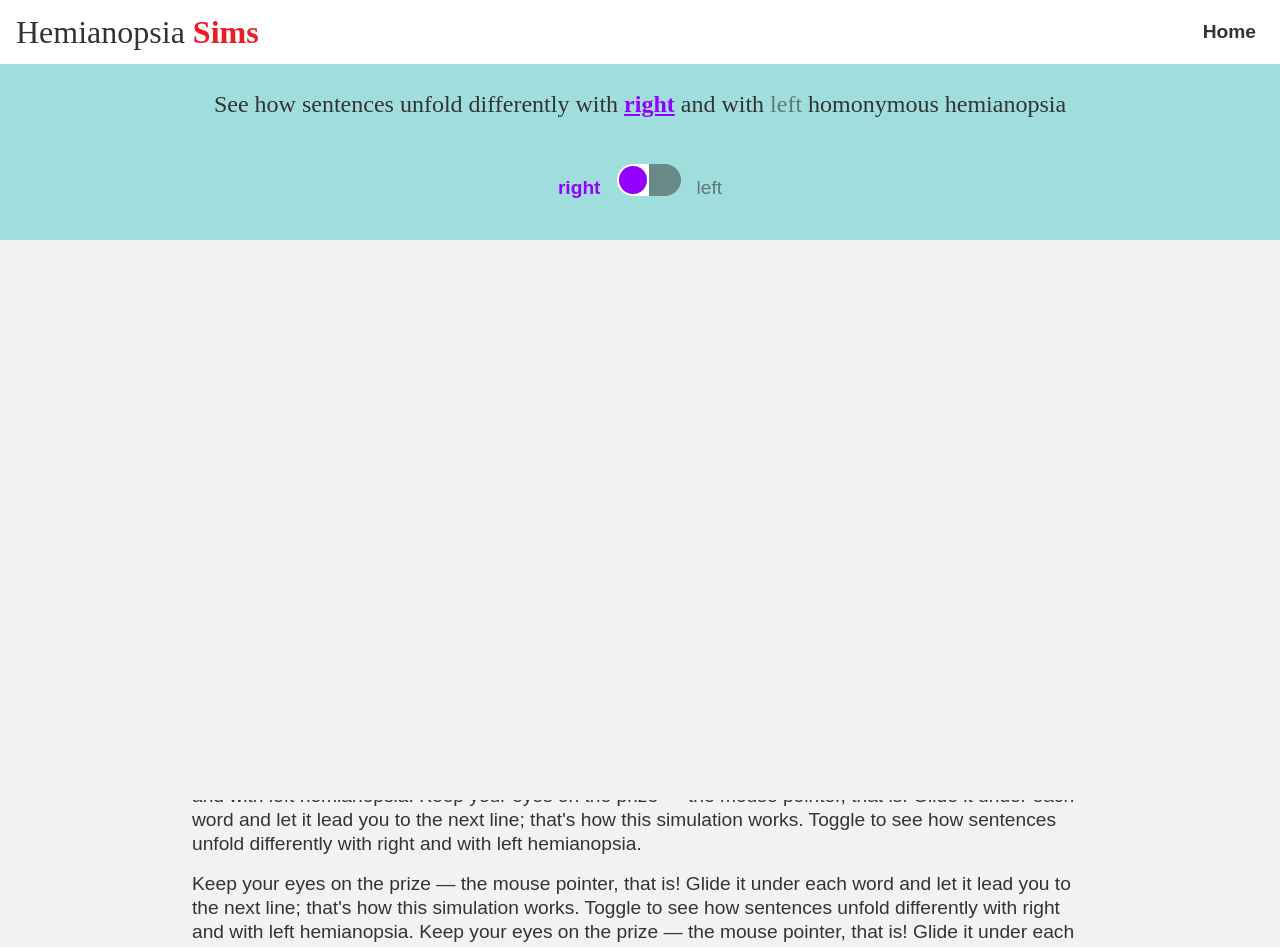
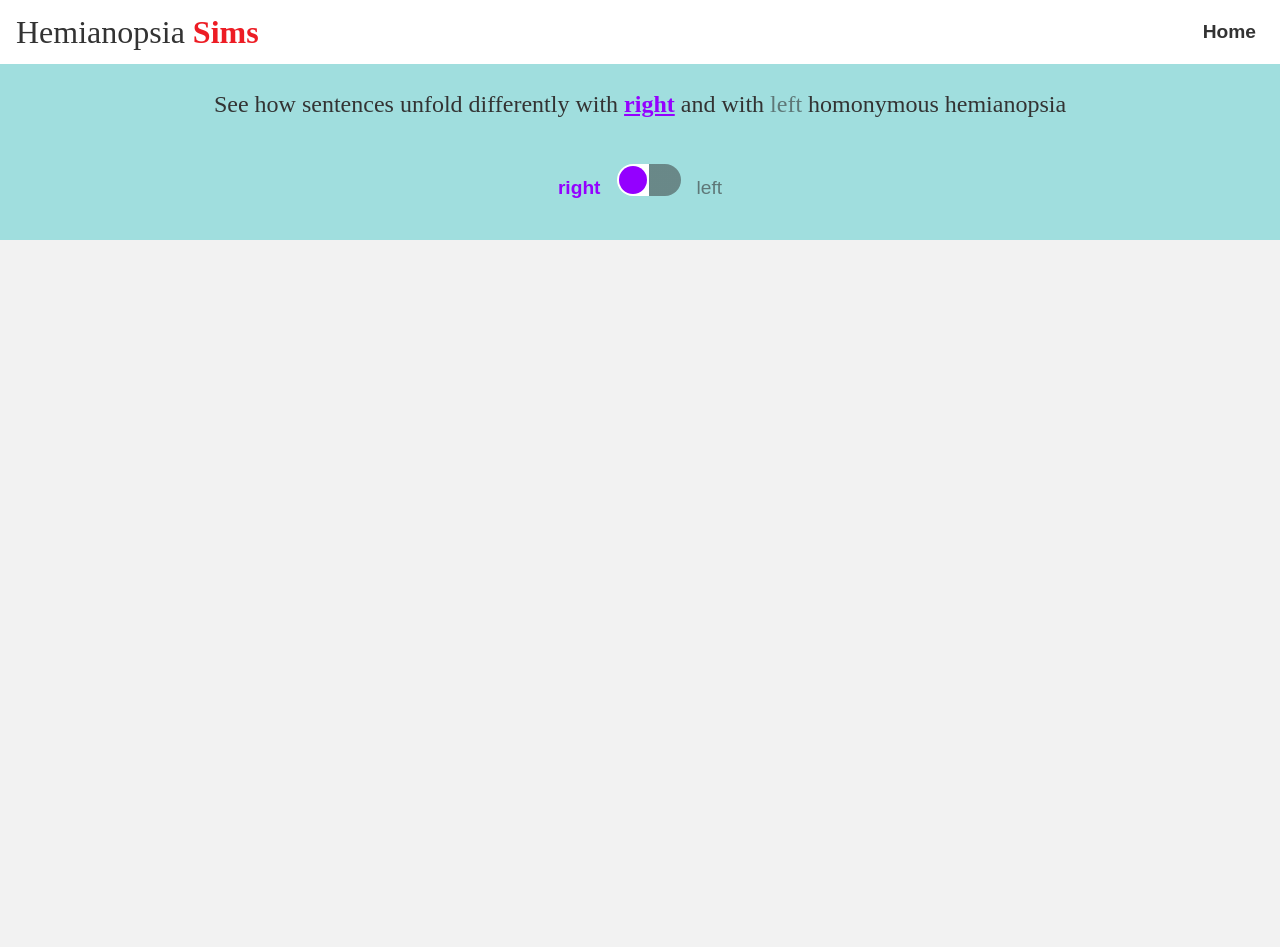
Before and after one commit to mcdott/hemianopsia-sims, a React (Vite) app: page /#/read in a window 1280 px wide. Shown: the top 947 px of the page. Built offline with nearby package versions, Linux system fonts and the light colour scheme.

Commit message:
Positions the overlay within the read sim container

```diff
--- a/src/components/Read.css
+++ b/src/components/Read.css
@@ -1,18 +1,13 @@
 /* Read.css */
-.reading-window-cursor-container {
-  /* cursor: url(../assets/purple-dash-96px.png) 48 48, auto; */
-  /* https://icons8.com/icons/set/dash to change dash color */
-  height: 100%;
-  /*  width: 100vw;
-  margin: 0 -96 0 96px; */
+.read-sim-container {
+  /* height: 100%; */
+  position: relative;
+  padding: 0 5% 0 5%;
+  background-color: var(--color-bg-secondary);
   /* display: grid;
   grid-template-columns: 1fr 1fr 1fr;
   grid-template-rows: auto 1fr;
   grid-template-areas: "toggle toggle toggle" "read read sidebar"; */
-  /* position: fixed;
-  top: 25%;
-  left: 0;
-  height: 100%; */
 }
 
 /* Toggle container styles */
@@ -117,8 +112,6 @@ label:active:after {
   display: flex;
   flex-direction: column;
   align-items: center;
-  /* cursor: url(../assets/purple-dash-96px.png) 48 48, auto; */
-  /* https://icons8.com/icons/set/dash to change dash color */
 }
 
 .overlay {
@@ -148,15 +141,3 @@ label:active:after {
 p {
   padding-top: var(--spacing-4);
 }
-
-/* Sidebar styles */
-/* .sidebar {
-  height: 100vh;
-  width: var(--spacing-16);
-  background-color: var(--color-bg-secondary);
-  display: flex;
-  flex-direction: column;
-  align-items: center;
-  position: fixed;
-  z-index: 1;
-} */
--- a/src/components/Read.tsx
+++ b/src/components/Read.tsx
@@ -1,6 +1,7 @@
 import React, { useEffect, useRef, useState } from "react";
 import "./Read.css";
 import customCursorImg from "../assets/purple-dash-96px.png";
+// https://icons8.com/icons/set/dash to change dash color
 
 const Read = () => {
   const [cursorX, setCursorX] = useState(0);
@@ -37,9 +38,7 @@ const Read = () => {
   };
 
   useEffect(() => {
-    const container = document.querySelector(
-      ".reading-window-cursor-container"
-    );
+    const container = document.querySelector(".read-sim-container");
 
     if (container) {
       container.addEventListener("mouseenter", handleContainerMouseEnter);
@@ -52,16 +51,20 @@ const Read = () => {
     }
   }, []);
 
-  const overlayStyle = overlayOnLeft
+  const overlayStyle: React.CSSProperties = overlayOnLeft
     ? {
-        width: `min(${cursorX}px)`,
+        position: "absolute", // Position the overlay relative to the container
+        width: `min(${cursorX}px, 100%)`, // Limit the width to the parent's width
         left: 0,
-        right: "auto",
+        top: 0, // Ensure it covers from the top of the container
+        bottom: 0, // Stretch to the bottom of the container
       }
     : {
-        width: `calc(100vw - ${cursorX}px)`,
+        position: "absolute",
+        width: `calc(100% - ${cursorX}px)`,
         left: `${cursorX}px`,
-        right: "auto",
+        top: 0,
+        bottom: 0,
       };
 
   const toggleOverlaySide = () => {
@@ -96,74 +99,11 @@ const Read = () => {
           </p>
         </div>
       </div>
-      <div className='reading-window-cursor-container'>
-        <div className='read-container' onMouseMove={handleMouseMove}>
-          <div className='overlay' style={overlayStyle}></div>
-          <h1 id='read-title'>Read</h1>
-          <p>
-            Keep your eyes on the prize — the mouse pointer, that is! Glide it
-            under each word and let it lead you to the next line; that's how
-            this simulation works. Toggle to see how sentences unfold
-            differently with right and with left hemianopsia. Keep your eyes on
-            the prize — the mouse pointer, that is! Glide it under each word and
-            let it lead you to the next line; that's how this simulation works.
-            Toggle to see how sentences unfold differently with right and with
-            left hemianopsia.
-          </p>
-          <p>
-            Keep your eyes on the prize — the mouse pointer, that is! Glide it
-            under each word and let it lead you to the next line; that's how
-            this simulation works. Toggle to see how sentences unfold
-            differently with right and with left hemianopsia. Keep your eyes on
-            the prize — the mouse pointer, that is! Glide it under each word and
-            let it lead you to the next line; that's how this simulation works.
-            Toggle to see how sentences unfold differently with right and with
-            left hemianopsia.
-          </p>
-          <p>
-            Keep your eyes on the prize — the mouse pointer, that is! Glide it
-            under each word and let it lead you to the next line; that's how
-            this simulation works. Toggle to see how sentences unfold
-            differently with right and with left hemianopsia. Keep your eyes on
-            the prize — the mouse pointer, that is! Glide it under each word and
-            let it lead you to the next line; that's how this simulation works.
-            Toggle to see how sentences unfold differently with right and with
-            left hemianopsia.
-          </p>
-          <p>
-            Keep your eyes on the prize — the mouse pointer, that is! Glide it
-            under each word and let it lead you to the next line; that's how
-            this simulation works. Toggle to see how sentences unfold
-            differently with right and with left hemianopsia. Keep your eyes on
-            the prize — the mouse pointer, that is! Glide it under each word and
-            let it lead you to the next line; that's how this simulation works.
-            Toggle to see how sentences unfold differently with right and with
-            left hemianopsia.
-          </p>
-          <p>
-            Keep your eyes on the prize — the mouse pointer, that is! Glide it
-            under each word and let it lead you to the next line; that's how
-            this simulation works. Toggle to see how sentences unfold
-            differently with right and with left hemianopsia. Keep your eyes on
-            the prize — the mouse pointer, that is! Glide it under each word and
-            let it lead you to the next line; that's how this simulation works.
-            Toggle to see how sentences unfold differently with right and with
-            left hemianopsia.
-          </p>
-          <p>
-            Keep your eyes on the prize — the mouse pointer, that is! Glide it
-            under each word and let it lead you to the next line; that's how
-            this simulation works. Toggle to see how sentences unfold
-            differently with right and with left hemianopsia. Keep your eyes on
-            the prize — the mouse pointer, that is! Glide it under each word and
-            let it lead you to the next line; that's how this simulation works.
-            Toggle to see how sentences unfold differently with right and with
-            left hemianopsia.
-          </p>
-          <div className='custom-cursor' style={customCursorStyle}></div>
-        </div>
-      </div>
-      {/* <div className='sidebar'>
+
+      <div className='read-sim-container' onMouseMove={handleMouseMove}>
+        <div className='overlay' style={overlayStyle}></div>
+        <div className='custom-cursor' style={customCursorStyle}></div>
+        <h1 id='read-title'>Read</h1>
         <p>
           Keep your eyes on the prize — the mouse pointer, that is! Glide it
           under each word and let it lead you to the next line; that's how this
@@ -173,7 +113,52 @@ const Read = () => {
           to the next line; that's how this simulation works. Toggle to see how
           sentences unfold differently with right and with left hemianopsia.
         </p>
-      </div> */}
+        <p>
+          Keep your eyes on the prize — the mouse pointer, that is! Glide it
+          under each word and let it lead you to the next line; that's how this
+          simulation works. Toggle to see how sentences unfold differently with
+          right and with left hemianopsia. Keep your eyes on the prize — the
+          mouse pointer, that is! Glide it under each word and let it lead you
+          to the next line; that's how this simulation works. Toggle to see how
+          sentences unfold differently with right and with left hemianopsia.
+        </p>
+        <p>
+          Keep your eyes on the prize — the mouse pointer, that is! Glide it
+          under each word and let it lead you to the next line; that's how this
+          simulation works. Toggle to see how sentences unfold differently with
+          right and with left hemianopsia. Keep your eyes on the prize — the
+          mouse pointer, that is! Glide it under each word and let it lead you
+          to the next line; that's how this simulation works. Toggle to see how
+          sentences unfold differently with right and with left hemianopsia.
+        </p>
+        <p>
+          Keep your eyes on the prize — the mouse pointer, that is! Glide it
+          under each word and let it lead you to the next line; that's how this
+          simulation works. Toggle to see how sentences unfold differently with
+          right and with left hemianopsia. Keep your eyes on the prize — the
+          mouse pointer, that is! Glide it under each word and let it lead you
+          to the next line; that's how this simulation works. Toggle to see how
+          sentences unfold differently with right and with left hemianopsia.
+        </p>
+        <p>
+          Keep your eyes on the prize — the mouse pointer, that is! Glide it
+          under each word and let it lead you to the next line; that's how this
+          simulation works. Toggle to see how sentences unfold differently with
+          right and with left hemianopsia. Keep your eyes on the prize — the
+          mouse pointer, that is! Glide it under each word and let it lead you
+          to the next line; that's how this simulation works. Toggle to see how
+          sentences unfold differently with right and with left hemianopsia.
+        </p>
+        <p>
+          Keep your eyes on the prize — the mouse pointer, that is! Glide it
+          under each word and let it lead you to the next line; that's how this
+          simulation works. Toggle to see how sentences unfold differently with
+          right and with left hemianopsia. Keep your eyes on the prize — the
+          mouse pointer, that is! Glide it under each word and let it lead you
+          to the next line; that's how this simulation works. Toggle to see how
+          sentences unfold differently with right and with left hemianopsia.
+        </p>
+      </div>
     </>
   );
 };
```
